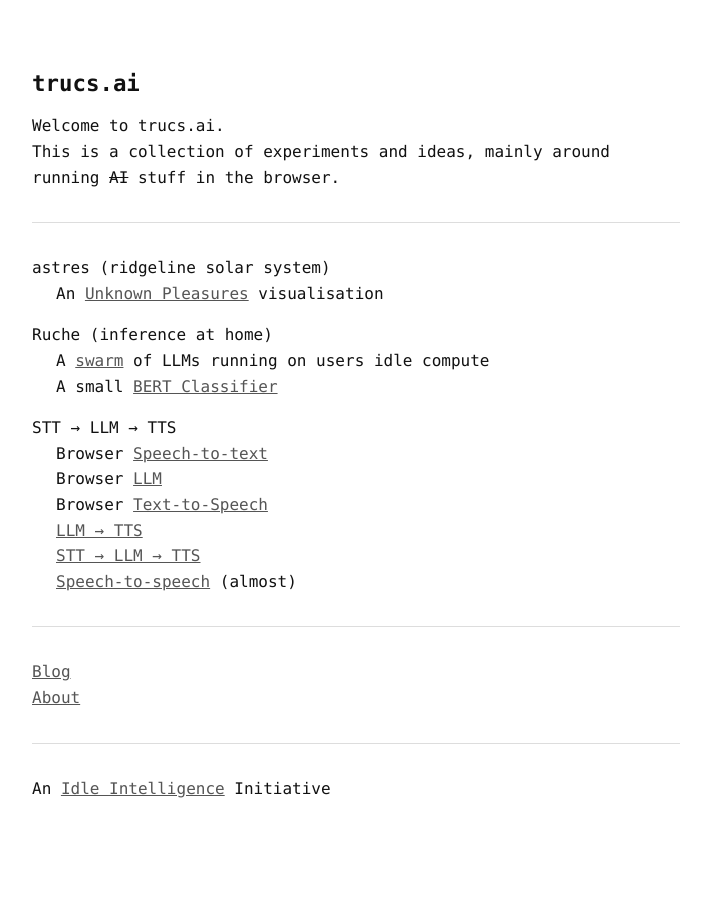
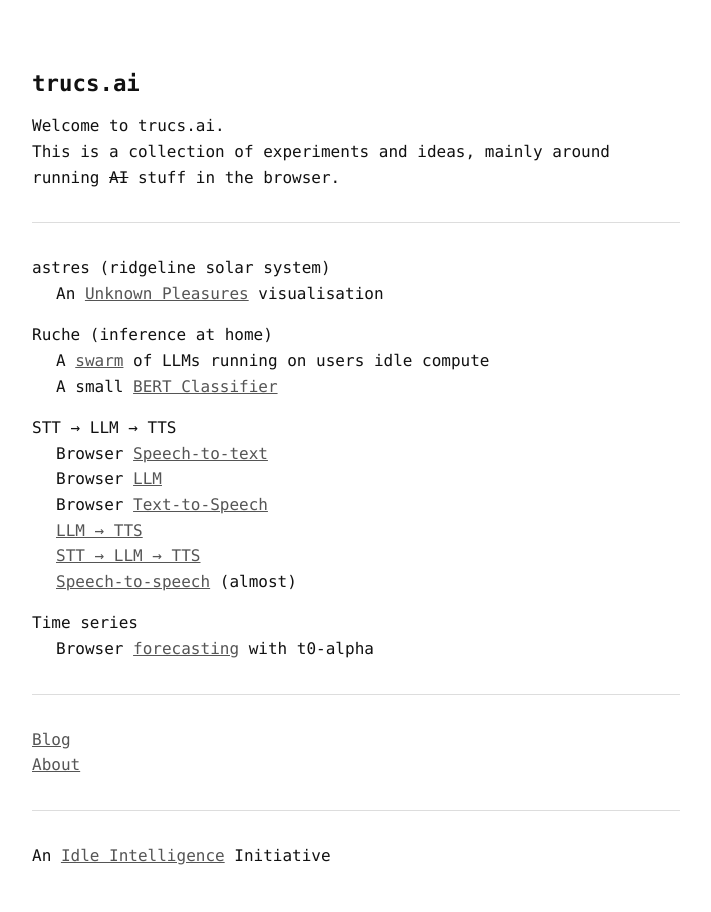
Before and after one commit to idle-intelligence/trucs.ai, a Jekyll site: the page built from index.md, in a window 1280 px wide. Shown: the whole page, without its empty margins (284-995 px from the left). Built offline with Jekyll 4.4.1, drawn with Linux system fonts in a browser that asks for light colours.

Commit message:
home: time series entry for the t0 page

```diff
--- a/index.md
+++ b/index.md
@@ -25,6 +25,9 @@
   <dd><a href="/llm-tts/">LLM → TTS</a></dd>
   <dd><a href="/stt-llm-tts/">STT → LLM → TTS</a></dd>
   <dd><a href="/sts/">Speech-to-speech</a> (almost)</dd>
+
+  <dt>Time series</dt>
+  <dd>Browser <a href="/t0/">forecasting</a> with t0-alpha</dd>
 </dl>
 
 ---
```
